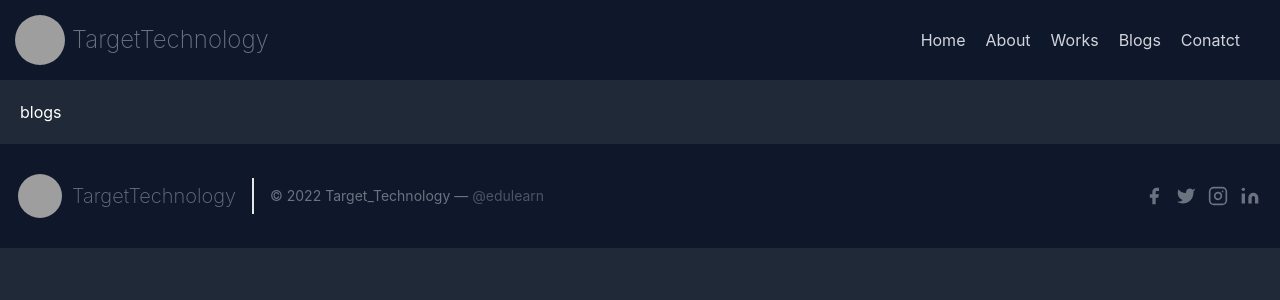
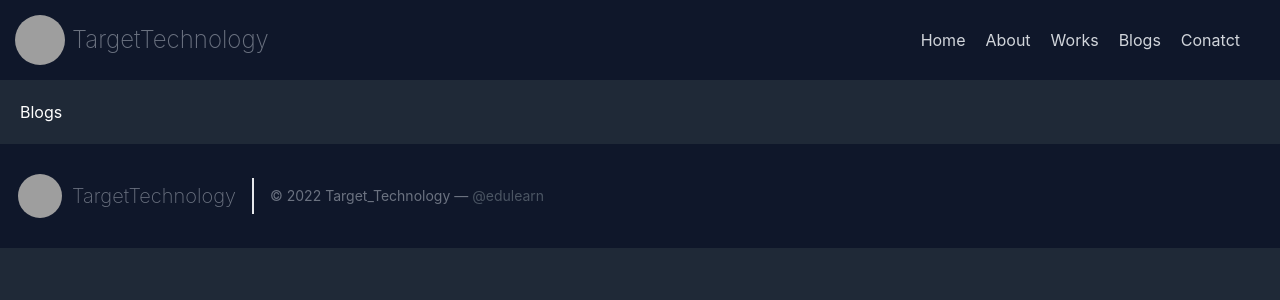
Before and after one commit to Abirpal202049/BlogHub-Frontend, a Next.js app: page /blogs in a window 1280 px wide. Shown: the top 300 px of the page. Built offline with nearby package versions, Linux system fonts and the light colour scheme; grey boxes are pictures that could not be loaded.

Commit message:
Structuring the Project

```diff
--- a/components/Footer.js
+++ b/components/Footer.js
@@ -24,7 +24,7 @@
               @edulearn
             </a>
           </p>
-          <span className="inline-flex sm:ml-auto sm:mt-0 mt-4 justify-center sm:justify-start">
+          {/* <span className="inline-flex sm:ml-auto sm:mt-0 mt-4 justify-center sm:justify-start">
             <a className="text-gray-500">
               <svg
                 fill="currentColor"
@@ -80,7 +80,7 @@
                 <circle cx="4" cy="4" r="2" stroke="none"></circle>
               </svg>
             </a>
-          </span>
+          </span> */}
         </div>
       </footer>
     </>
--- a/pages/blogs.js
+++ b/pages/blogs.js
@@ -3,7 +3,7 @@
 export default function Blogs() {
   return (
     <>
-        blogs
+        Blogs
     </>
   )
 }
```
